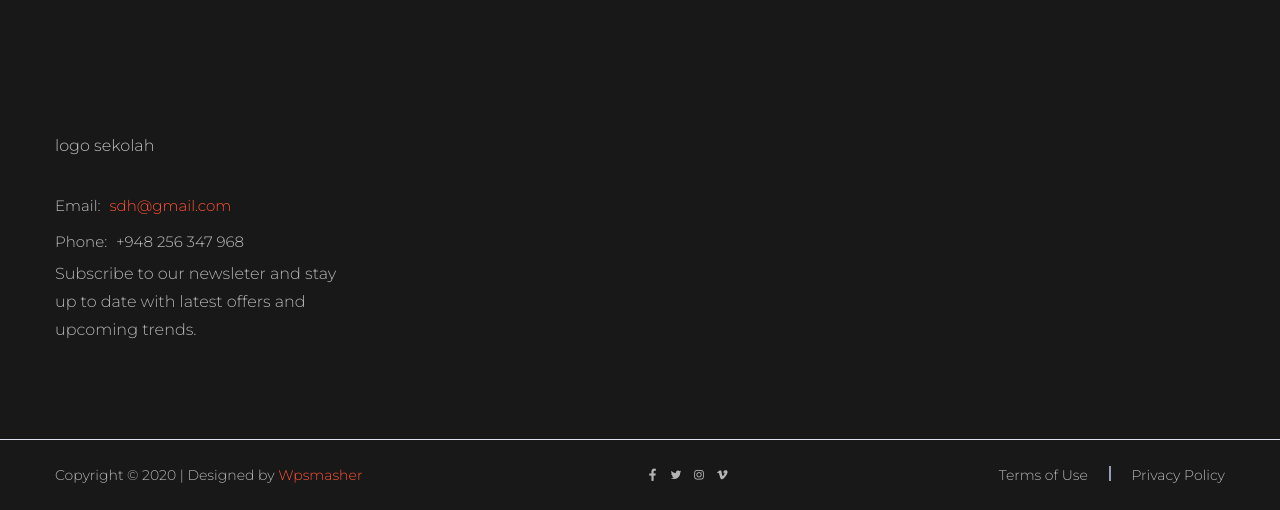
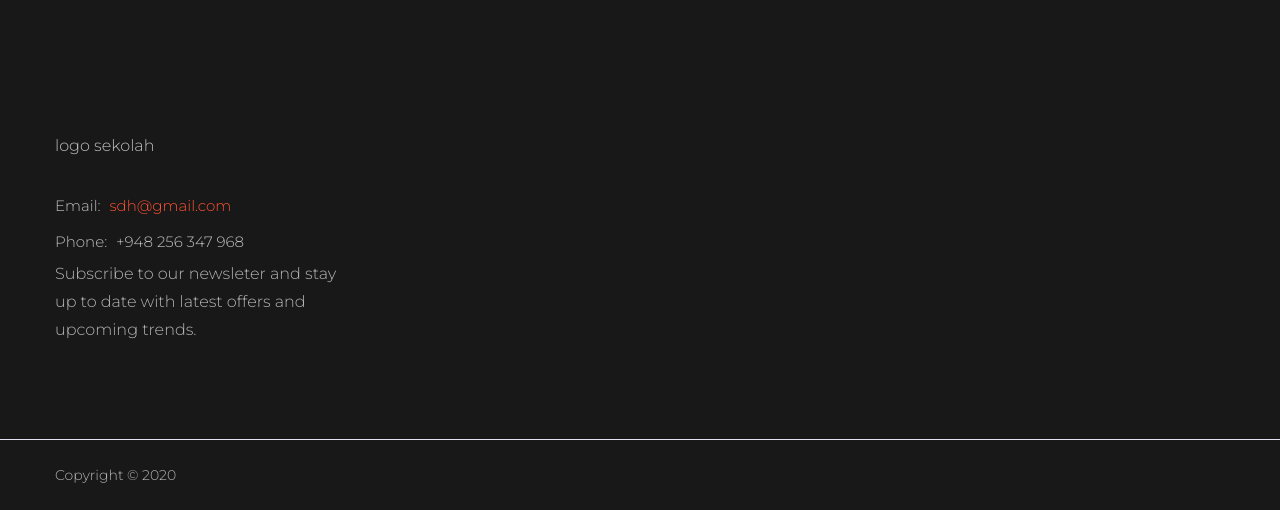
Before and after one commit to Lrini/sdhshop, a WordPress theme: template index.php in a window 1280 px wide. Shown: the part 1705-2215 px from the top of the page. Run offline with PHP 8.4 and a stand-in for WordPress, Linux system fonts and the light colour scheme; the site name, menu and one post (Sample post) are stand-ins, and other content is empty.

Commit message:
perbaiki halaman user

```diff
--- a/index.php
+++ b/index.php
@@ -497,23 +497,7 @@
         <div class="row">
           <div class="col-xl-4 col-lg-5 col-md-6 col-sm-12 order-md-2 order-lg-1">
             <div class="copyright mt-15">
-              <p>Copyright © 2020 | Designed by <a href="https://themeforest.net/user/wpsmasher"
-                  target="_blank">Wpsmasher</a></p>
-            </div>
-
-          </div>
-          <div class="col-xl-5 col-lg-3 col-md-12 order-md-1 order-lg-2">
-            <ul class="social-icon text-center mt-15">
-              <li><a href=""><i class="lab la-facebook-f"></i></a></li>
-              <li><a href=""><i class="lab la-twitter"></i></a></li>
-              <li><a href=""><i class="lab la-instagram"></i></a></li>
-              <li><a href=""><i class="lab la-vimeo"></i></a></li>
-            </ul>
-          </div>
-          <div class="col-xl-3 col-lg-4 col-md-6 col-sm-12 order-md-2 order-lg-3">
-            <div class="policy  text-right mt-15">
-              <a class="position-relative" href="#">Terms of Use </a>
-              <a class="ml-40" href="#">Privacy Policy</a>
+              <p>Copyright © 2020</p>
             </div>
           </div>
         </div>
```
